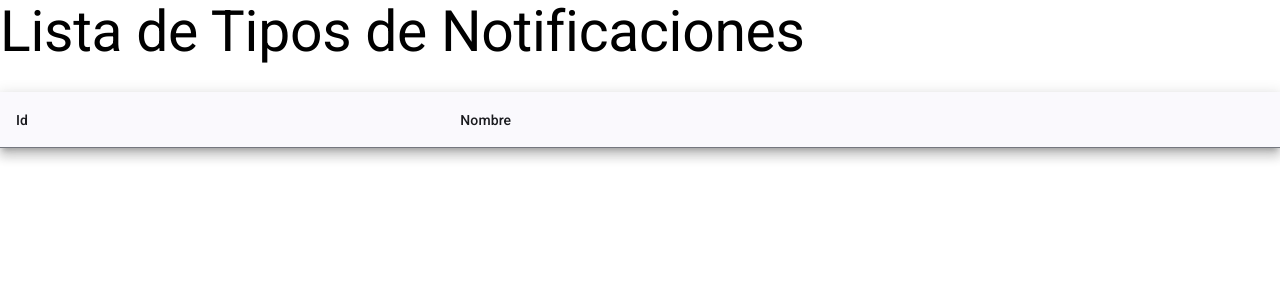
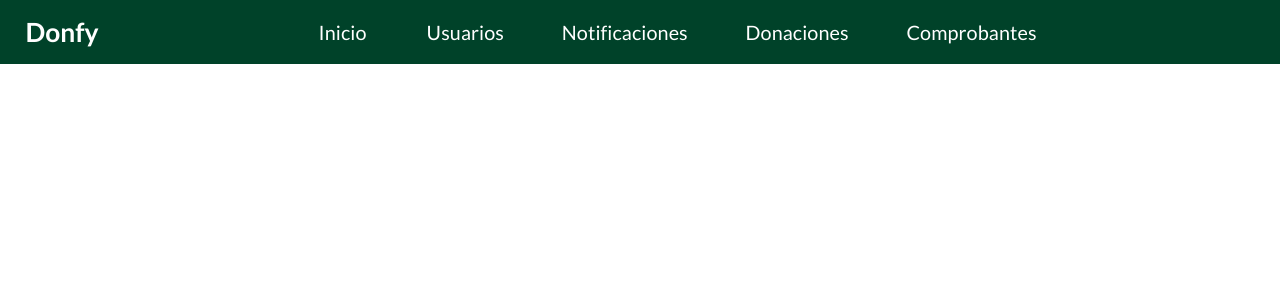
Before and after one commit to MoralesSil/Donfy_Fronted, an Angular app in the folder Donfy/: page / in a window 1280 px wide. Shown: the top 300 px of the page. Built offline with nearby package versions, Linux system fonts and the light colour scheme; no server answers.

Commit message:
menu de navegacion + notification type listar

```diff
--- a/Donfy/src/app/app.component.css
+++ b/Donfy/src/app/app.component.css
@@ -0,0 +1,51 @@
+body {
+    font-family: 'Lato', sans-serif;
+    background-color: #F5F4F4;
+}
+
+.donfy-text {
+    font-weight: 600;
+    font-family: 'Lato', sans-serif;
+    font-size: 120%;
+}
+
+.custom-toolbar {
+    background-color: #004229;
+    color: #ffffff;
+    display: flex;
+    justify-content: space-between;
+    align-items: center;
+    padding: 2%;
+}
+
+.toolbar-left {
+    display: flex;
+    align-items: center;
+}
+
+.toolbar-center {
+    flex-grow: 1;
+    display: flex;
+    justify-content: center;
+}
+
+.custom-toolbar button {
+    background: transparent;
+    color: white;
+    text-align: center;
+    border: none;
+    padding: 2% 0.5%;
+    font-family: 'Lato', sans-serif;
+    font-size: 90%;
+    margin: 0 2%;
+}
+
+.custom-toolbar button:hover {
+    background: rgba(255, 255, 255, 0.1);
+}
+
+.lato-button {
+    font-family: 'Lato', sans-serif;
+    font-size: 2%;
+    color: white;
+}
--- a/Donfy/src/app/app.component.html
+++ b/Donfy/src/app/app.component.html
@@ -1 +1,37 @@
-<app-notificationtype></app-notificationtype>
+<mat-toolbar class="custom-toolbar">
+  <div class="toolbar-left">
+    <span class="donfy-text">Donfy</span>
+  </div>
+  <div class="toolbar-center">
+    <button mat-button routerLink="/reportes">Inicio</button>
+
+    <!-- Menú de Usuario -->
+    <button class="text" mat-button [matMenuTriggerFor]="menuUsuario">Usuarios</button>
+    <mat-menu #menuUsuario="matMenu">
+      <button class="text" mat-menu-item routerLink="/usuario-info">Información de Usuario</button>
+      <button class="text" mat-menu-item routerLink="/usuario-rol">Roles de Usuario</button>
+    </mat-menu>
+
+    <!-- Menú de Notificaciones -->
+    <button class="text" mat-button [matMenuTriggerFor]="menuNotificaciones">Notificaciones</button>
+    <mat-menu #menuNotificaciones="matMenu">
+      <button class="text" mat-menu-item routerLink="/NotificationType">Tipo de Notificaciones</button>
+      <button class="text" mat-menu-item routerLink="/notificaciones">Notificaciones</button>
+    </mat-menu>
+
+    <!-- Menú de Donaciones -->
+    <button class="text" mat-button [matMenuTriggerFor]="menuDonaciones" >Donaciones</button>
+    <mat-menu #menuDonaciones="matMenu">
+      <button class="text" mat-menu-item routerLink="/donaciones-tipo">Tipo de Donaciones</button>
+      <button class="text" mat-menu-item routerLink="/donaciones">Donaciones</button>
+    </mat-menu>
+
+    <!-- Comprobante -->
+    <button class="text" mat-button routerLink="/comprobante">Comprobantes</button>
+  </div>
+  <div>
+    <span ></span>
+  </div>
+  <span class="spacer"></span>
+  </mat-toolbar>
+  <router-outlet></router-outlet>
--- a/Donfy/src/app/app.config.ts
+++ b/Donfy/src/app/app.config.ts
@@ -11,6 +11,7 @@ export const appConfig: ApplicationConfig = {
     provideZoneChangeDetection({ eventCoalescing: true }),
     provideRouter(routes),
     provideClientHydration(),
-    provideHttpClient(withFetch()), provideAnimationsAsync()
+    provideHttpClient(withFetch()),
+    provideAnimationsAsync()
   ]
 };
--- a/Donfy/src/app/app.routes.ts
+++ b/Donfy/src/app/app.routes.ts
@@ -1,3 +1,10 @@
 import { Routes } from '@angular/router';
+import { NotificationtypeComponent } from './components/notificationtype/notificationtype.component';
 
-export const routes: Routes = [];
+export const routes: Routes =
+[
+    {
+        path: 'NotificationType',
+        component: NotificationtypeComponent
+    }
+];
--- a/Donfy/src/app/components/notificationtype/listar-notificationtype/listar-notificationtype.component.css
+++ b/Donfy/src/app/components/notificationtype/listar-notificationtype/listar-notificationtype.component.css
@@ -0,0 +1,71 @@
+body {
+    font-family: 'Open Sans', sans-serif;
+    background-color: #F5F4F4;
+}
+
+.container {
+    margin: 40px auto;
+    text-align: center;
+}
+
+.title {
+    font-family: 'Lato', sans-serif;
+    font-weight: 700;
+    font-size: 3.5em;
+    color: #004229;
+    margin: 2% 0;
+}
+
+.search-container {
+    display: flex;
+    justify-content: center;
+    margin: 4% 0;
+}
+
+.search-input {
+    padding: 10px;
+    border: 1px solid #004229;
+    border-radius: 4px;
+    width: 60%;
+    margin-right: 10px;
+}
+
+.new-button {
+    padding: 10px 20px;
+    background-color: #004229;
+    color: white;
+    border: none;
+    border-radius: 4px;
+    cursor: pointer;
+    font-family: 'Lato', sans-serif;
+}
+
+.new-button:hover {
+    background-color: #006d5b;
+}
+
+.tabla {
+    margin: 4% auto;
+}
+
+.custom-table {
+    width: 100%;
+    max-width: 600px;
+    border-collapse: collapse;
+    margin: 0 auto;
+    border-radius: 8px;
+    overflow: hidden;
+    box-shadow: 0 2px 10px rgba(0, 0, 0, 0.1);
+}
+
+.tabla .mat-header-cell {
+    background-color: #004229;
+    color: white;
+    font-family: 'Lato', sans-serif;
+    font-weight: 600;
+    padding: 10px;
+}
+
+.mat-cell {
+    padding: 10px;
+}
--- a/Donfy/src/app/components/notificationtype/listar-notificationtype/listar-notificationtype.component.html
+++ b/Donfy/src/app/components/notificationtype/listar-notificationtype/listar-notificationtype.component.html
@@ -1,19 +1,22 @@
 <div class="container">
-    <div><h1 class="title"> Lista de Tipos de Notificaciones </h1></div>
-    <div>
+  <h1 class="title">Tipos de Notificaciones</h1>
+  <div class="search-container">
+      <input type="text" class="search-input" placeholder="Buscar...">
+      <button class="new-button">Nuevo</button>
+  </div>
+  <div class="tabla">
       <table mat-table [dataSource]="dataSource" class="mat-elevation-z8 custom-table">
           <!-- c1 Column -->
           <ng-container matColumnDef="c1">
-              <th mat-header-cell *matHeaderCellDef> Id </th>
-              <td mat-cell *matCellDef="let element"> {{element.idTipoNotificacion}} </td>
+              <th mat-header-cell *matHeaderCellDef class="mat-header-cell"> Id </th>
+              <td mat-cell *matCellDef="let element" class="mat-cell"> {{element.idTipoNotificacion}} </td>
           </ng-container>
 
           <!-- c2 Column -->
           <ng-container matColumnDef="c2">
-              <th mat-header-cell *matHeaderCellDef> Nombre </th>
-              <td mat-cell *matCellDef="let element"> {{element.nombre}} </td>
+              <th mat-header-cell *matHeaderCellDef class="mat-header-cell"> Nombre </th>
+              <td mat-cell *matCellDef="let element" class="mat-cell"> {{element.nombre}} </td>
           </ng-container>
-
           <tr mat-header-row *matHeaderRowDef="displayedColumns"></tr>
           <tr mat-row *matRowDef="let row; columns: displayedColumns;"></tr>
       </table>
--- a/Donfy/src/app/components/notificationtype/notificationtype.component.ts
+++ b/Donfy/src/app/components/notificationtype/notificationtype.component.ts
@@ -1,4 +1,4 @@
-import { Component } from '@angular/core';
+import { Component, OnInit } from '@angular/core';
 import { ActivatedRoute, RouterOutlet } from '@angular/router';
 import { ListarNotificationtypeComponent } from "./listar-notificationtype/listar-notificationtype.component";
 
@@ -9,6 +9,7 @@ import { ListarNotificationtypeComponent } from "./listar-notificationtype/lista
   templateUrl: './notificationtype.component.html',
   styleUrl: './notificationtype.component.css'
 })
-export class NotificationtypeComponent {
+export class NotificationtypeComponent implements OnInit{
   constructor(public route:ActivatedRoute){}
+  ngOnInit(): void {}
 }
--- a/Donfy/src/index.html
+++ b/Donfy/src/index.html
@@ -7,7 +7,11 @@
   <meta name="viewport" content="width=device-width, initial-scale=1">
   <link rel="icon" type="image/x-icon" href="favicon.ico">
   <link href="https://fonts.googleapis.com/icon?family=Material+Icons" rel="stylesheet">
-  <link href="https://fonts.googleapis.com/css2?family=Roboto:wght@300;400;500&display=swap" rel="stylesheet">
+  <link href="https://fonts.googleapis.com/css2?family=Lato:wght@400;700&display=swap" rel="stylesheet">
+  <link href="https://fonts.googleapis.com/css2?family=Lato:wght@400;600&display=swap" rel="stylesheet">
+  <link href="https://cdn.jsdelivr.net/npm/bootstrap@5.0.2/dist/css/bootstrap.min.css" rel="stylesheet">
+  <link href="https://fonts.googleapis.com/css2?family=Open+Sans:wght@300;400;600;700&family=Lato:wght@400;700&display=swap" rel="stylesheet">
+
 </head>
 <body class="mat-typography">
   <app-root></app-root>
```
Also changed, not shown: Donfy/src/app/app.component.ts (+17 -3 lines), Donfy/src/app/components/notificationtype/notificationtype.component.html (line endings or trailing spaces). Lines whose indentation alone changed are shown as unchanged.
